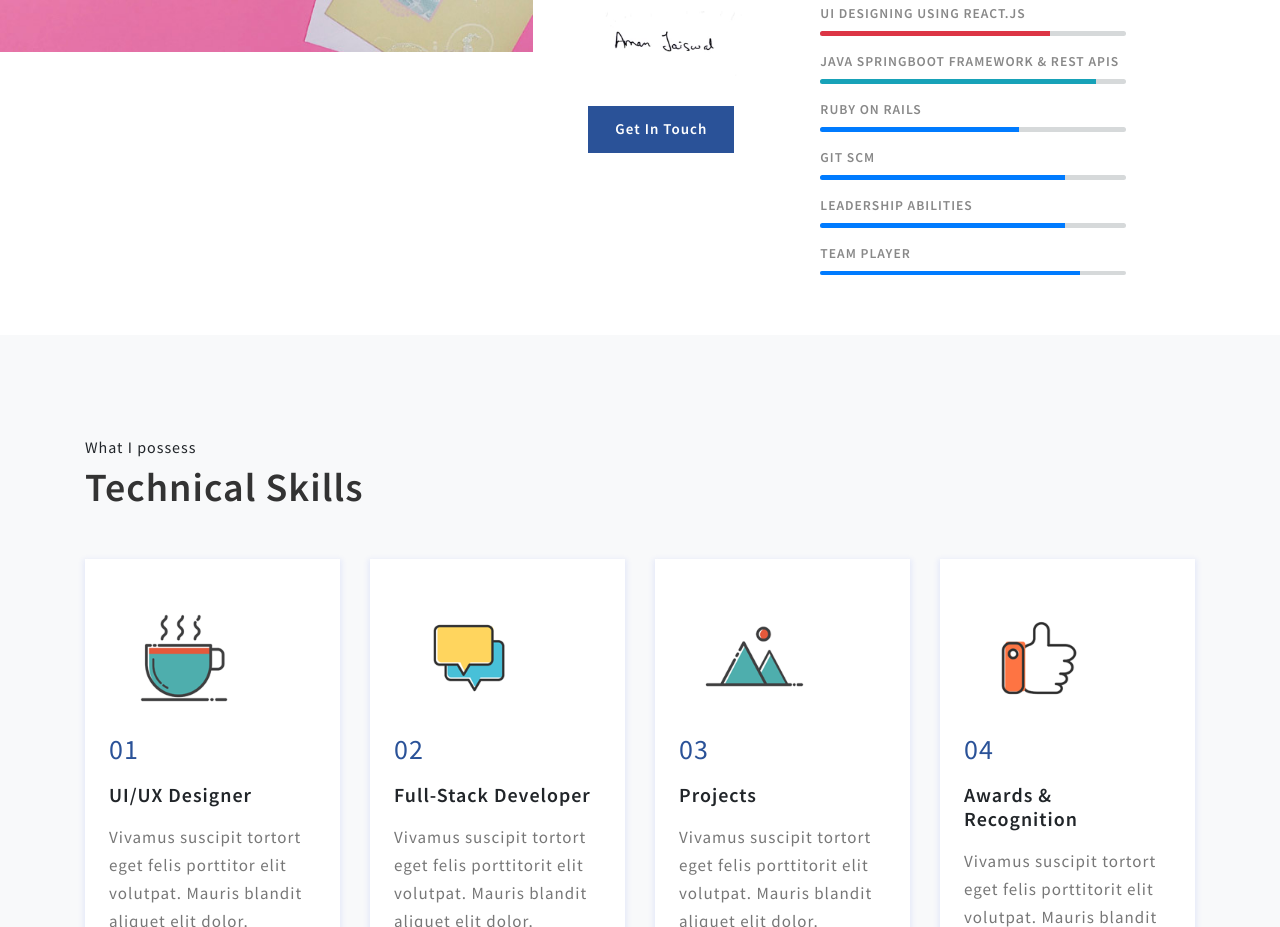
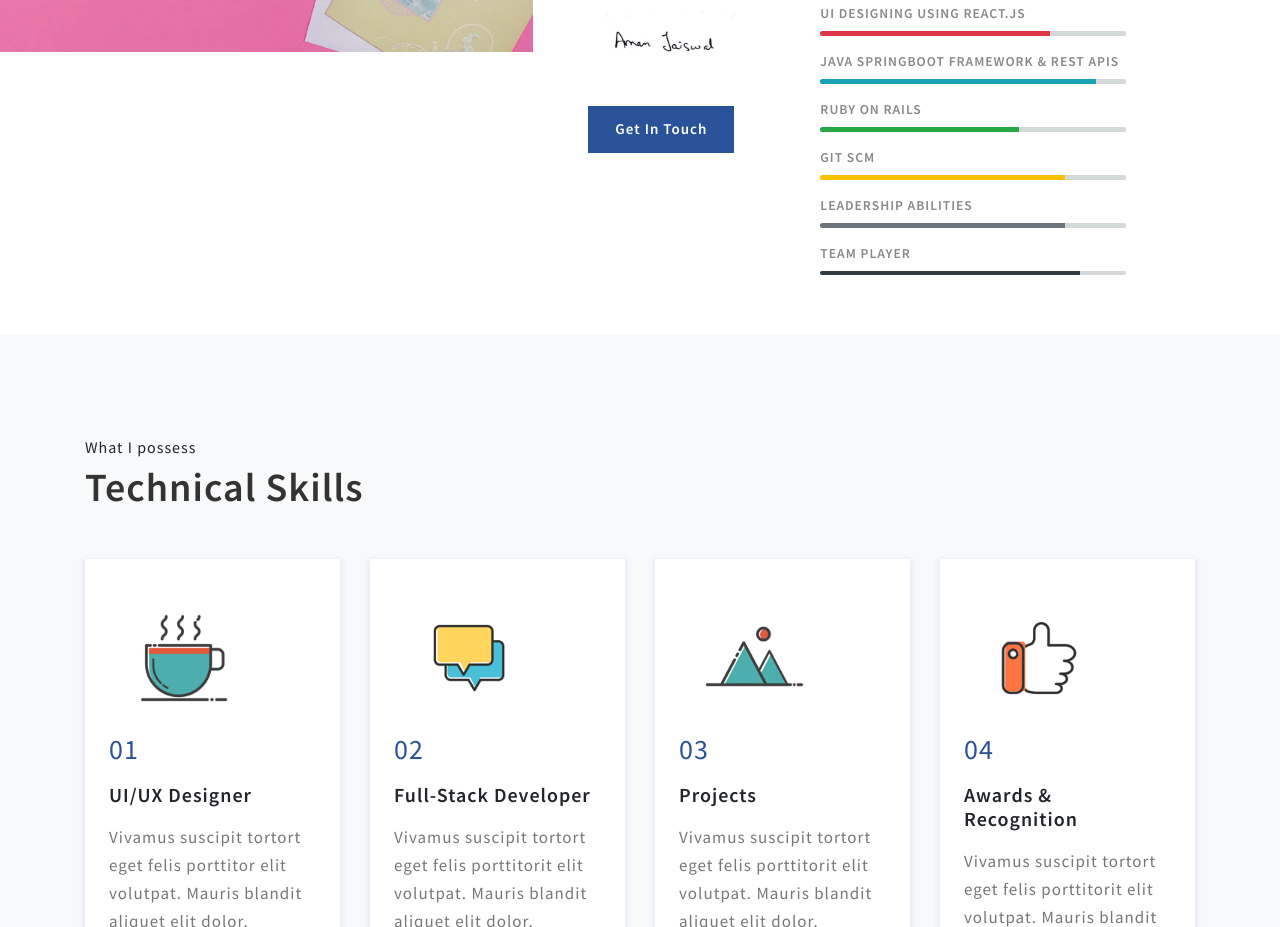
Before and after one commit to amanjaiswal30/amanjaiswal30.github.io, a plain HTML site: page index.html in a window 1280 px wide. Shown: the part 1260-2187 px from the top of the page. Drawn offline with Linux system fonts and the light colour scheme.

Commit message:
color added

```diff
--- a/index.html
+++ b/index.html
@@ -127,25 +127,25 @@ Smartphone Compatible web template, free webdesigns for Nokia, Samsung, LG, Sony
 							<div class="progress-one mt-3">
 								<h4 class="progress-tittle">Ruby On Rails</h4>
 								<div class="progress">
-									<div class="progress-bar" role="progressbar" style="width: 65%" aria-valuenow="65" aria-valuemin="0" aria-valuemax="100"></div>
+									<div class="progress-bar bg-success" role="progressbar" style="width: 65%" aria-valuenow="65" aria-valuemin="0" aria-valuemax="100"></div>
 								</div>
 							</div>
 							<div class="progress-one mt-3">
 								<h4 class="progress-tittle">Git SCM</h4>
 								<div class="progress">
-									<div class="progress-bar" role="progressbar" style="width: 80%" aria-valuenow="80" aria-valuemin="0" aria-valuemax="100"></div>
+									<div class="progress-bar bg-warning" role="progressbar" style="width: 80%" aria-valuenow="80" aria-valuemin="0" aria-valuemax="100"></div>
 								</div>
 							</div>
 					<div class="progress-one mt-3">
 					<h4 class="progress-tittle">Leadership Abilities</h4>
 					<div class="progress">
-						<div class="progress-bar" role="progressbar" style="width: 80%" aria-valuenow="80" aria-valuemin="0" aria-valuemax="100"></div>
+						<div class="progress-bar bg-secondary" role="progressbar" style="width: 80%" aria-valuenow="80" aria-valuemin="0" aria-valuemax="100"></div>
 					</div>
 			</div>
 			<div class="progress-one mt-3">
 				<h4 class="progress-tittle">Team Player</h4>
 				<div class="progress">
-					<div class="progress-bar" role="progressbar" style="width: 85%" aria-valuenow="85" aria-valuemin="0" aria-valuemax="100"></div>
+					<div class="progress-bar bg-dark" role="progressbar" style="width: 85%" aria-valuenow="85" aria-valuemin="0" aria-valuemax="100"></div>
 				</div>
 		</div>
 			</div>
```
